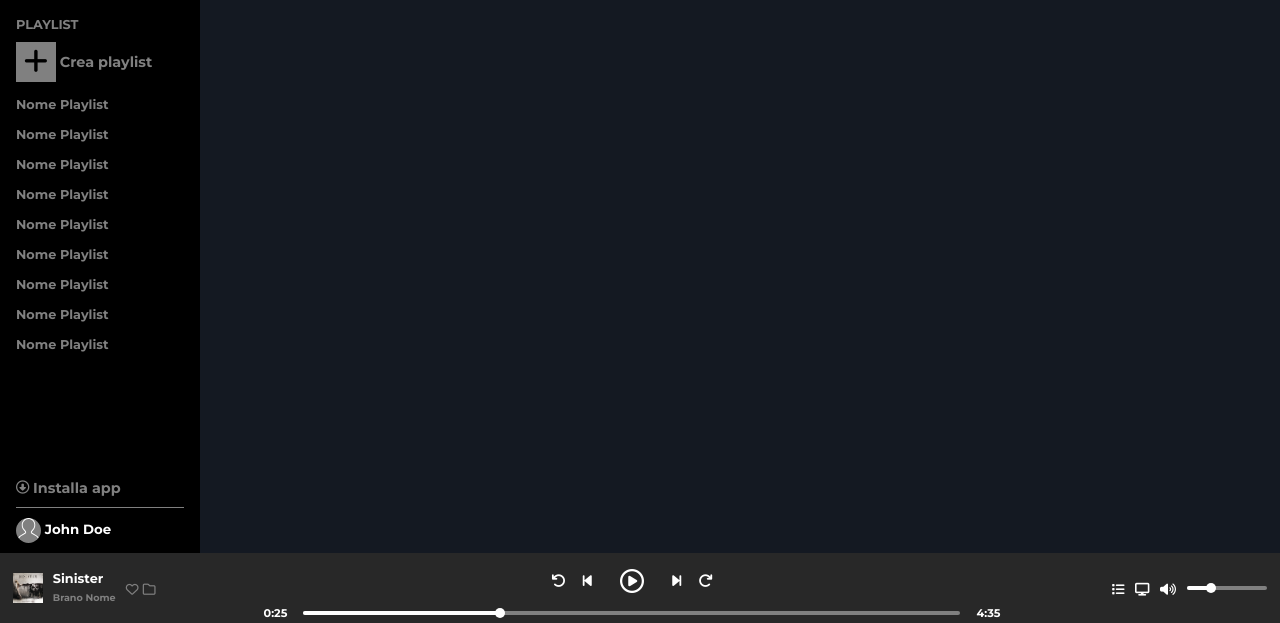
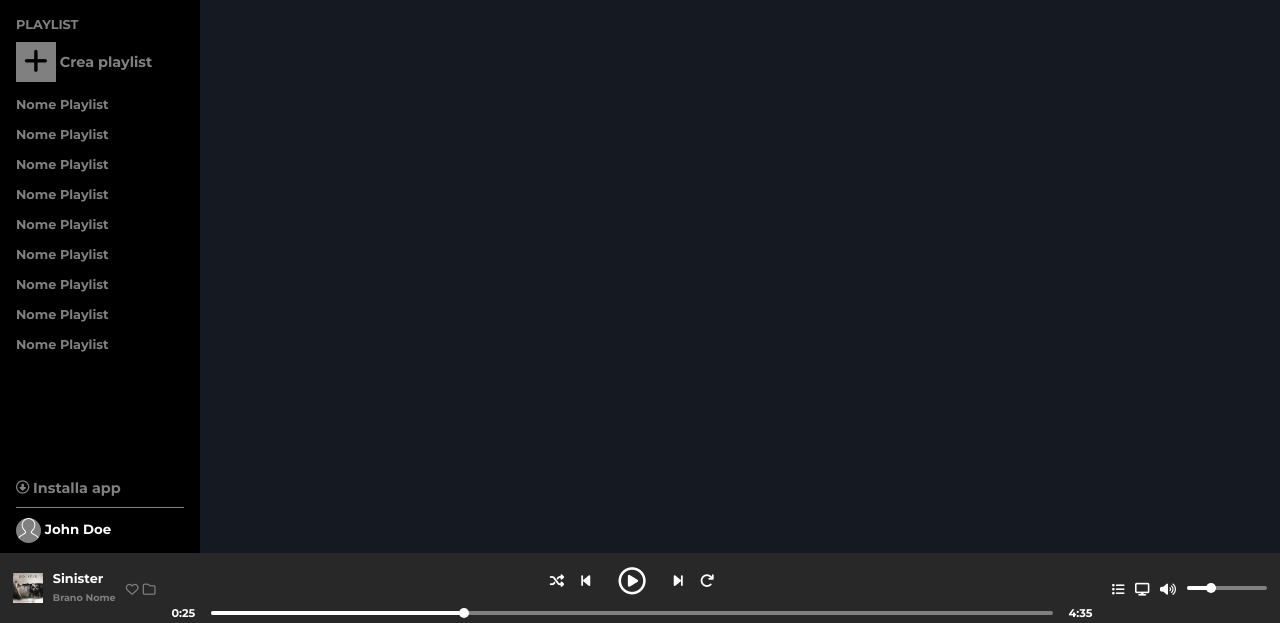
Before and after one commit to Federico-Zorzi/html-css-spotifyweb, a plain HTML site: page index.html in a window 1280 px wide. Shown: the part 177-800 px from the top of the page. Drawn offline with Linux system fonts and the light colour scheme.

Commit message:
modification left icon low bar middle pos

```diff
--- a/css/style.css
+++ b/css/style.css
@@ -266,7 +266,7 @@ button {
 }
 
 .music-played-interactions .low-bar-btn .fa-circle-play {
-  font-size: 1.5rem;
+  font-size: 1.7rem;
 }
 
 .music-played .low-bar-btn {
@@ -278,9 +278,12 @@ button {
   color: white;
 }
 
-.music-played-interactions .low-bar-btn:first-child,
+.music-played-interactions .low-bar-btn:first-child {
+  margin: 0 0.8rem 0 0;
+}
+
 .music-played-interactions .low-bar-btn:last-child {
-  margin: 0 0.8rem;
+  margin: 0 0 0 0.8rem;
 }
 
 .music-played-interactions .low-bar-btn:nth-child(3) {
@@ -326,7 +329,7 @@ button {
 .progress-bar {
   align-items: center;
   gap: 1rem;
-  width: 80%;
+  width: 100%;
 }
 
 .progress-bar .current-time,
--- a/index.html
+++ b/index.html
@@ -204,7 +204,7 @@
         <div class="music-played-interactions d-flex">
           <div class="btns-interation-music">
             <button class="low-bar-btn">
-              <i class="fa-solid fa-arrow-rotate-left"></i>
+              <i class="fa-solid fa-shuffle"></i>
             </button>
 
             <button class="low-bar-btn">
```
